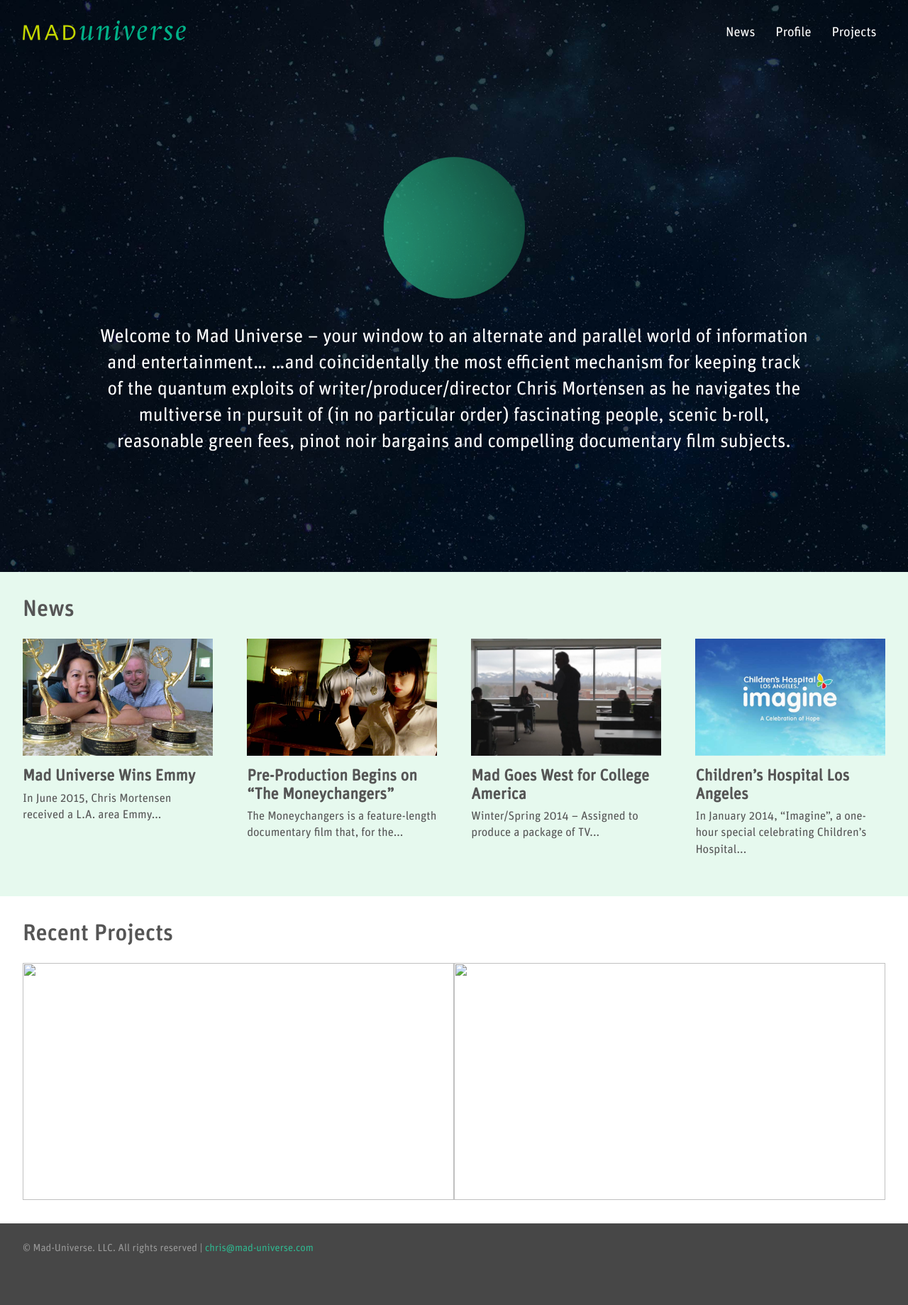
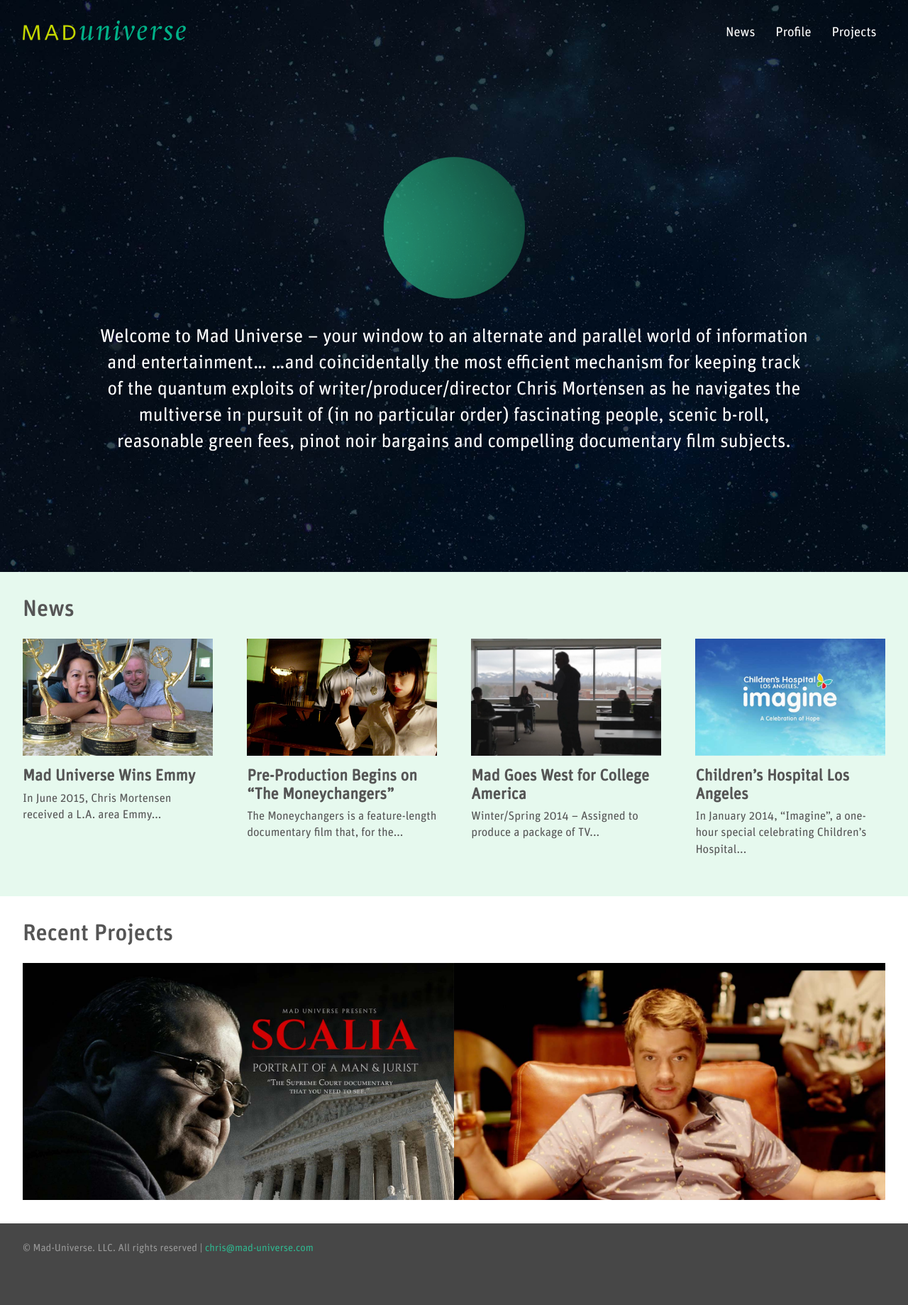
Before and after one commit to jsbarkema/mad-universe.com, a Jekyll site: the page built from index.markdown, in a window 1280 px wide. Shown: the whole page at 71% size. Built offline with Jekyll 4.4.1, drawn with Linux system fonts in a browser that asks for light colours.

Commit message:
Update Recent Projects logic path

```diff
--- a/_includes/recent-projects.html
+++ b/_includes/recent-projects.html
@@ -1,11 +1,11 @@
 <div class="container">
   <section class="recent-section row project-grid">
     <h2>Recent Projects</h2>
-    {% assign sorted = (site.projects | sort: 'date' | reverse) %}
+    {% assign sorted = site.projects | sort: 'date' | reverse %}
     {% for page in sorted | post limit:2 %}
       <article class="projects post-module six columns collapse">
         <div class="post-thumb">
-          <img src="{{ page.image.medium_image }}" class="u-full-width">
+          <img src="{{ page.images.medium_image }}" class="u-full-width">
         </div>
         <div class="overlay">
           <div class="view-wrap">
```
Also changed, not shown: 2 other files.
